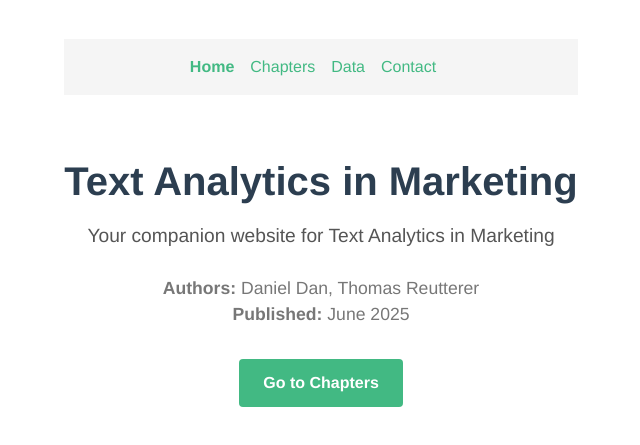
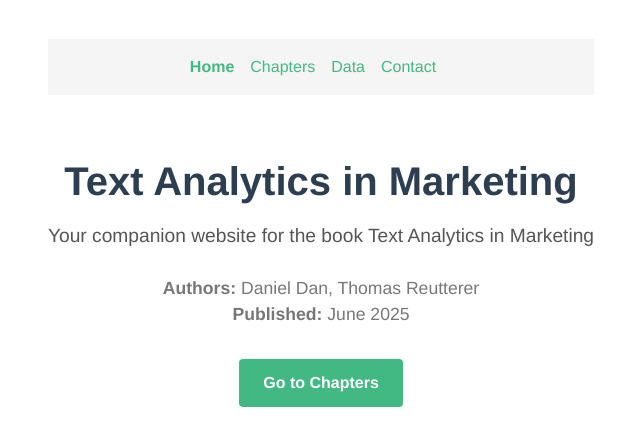
Before and after one commit to DanielDanLab/danieldanlab.github.io, a Vue app: page /#/ in a window 1280 px wide. Shown: the part 177-622 px from the top of the page, without its empty margins (319-959 px from the left). Built offline with nearby package versions, Linux system fonts and the light colour scheme.

Commit message:
Modify subtitle text for clarity
Updated subtitle to include 'the book'.

```diff
--- a/src/components/Home.vue
+++ b/src/components/Home.vue
@@ -2,7 +2,7 @@
     <div class="home">
       <h1 class="book-title">Text Analytics in Marketing</h1>
       <p class="book-subtitle">
-        Your companion website for
+        Your companion website for the book
         Text Analytics in Marketing
       </p>
       <p class="book-meta">
```
